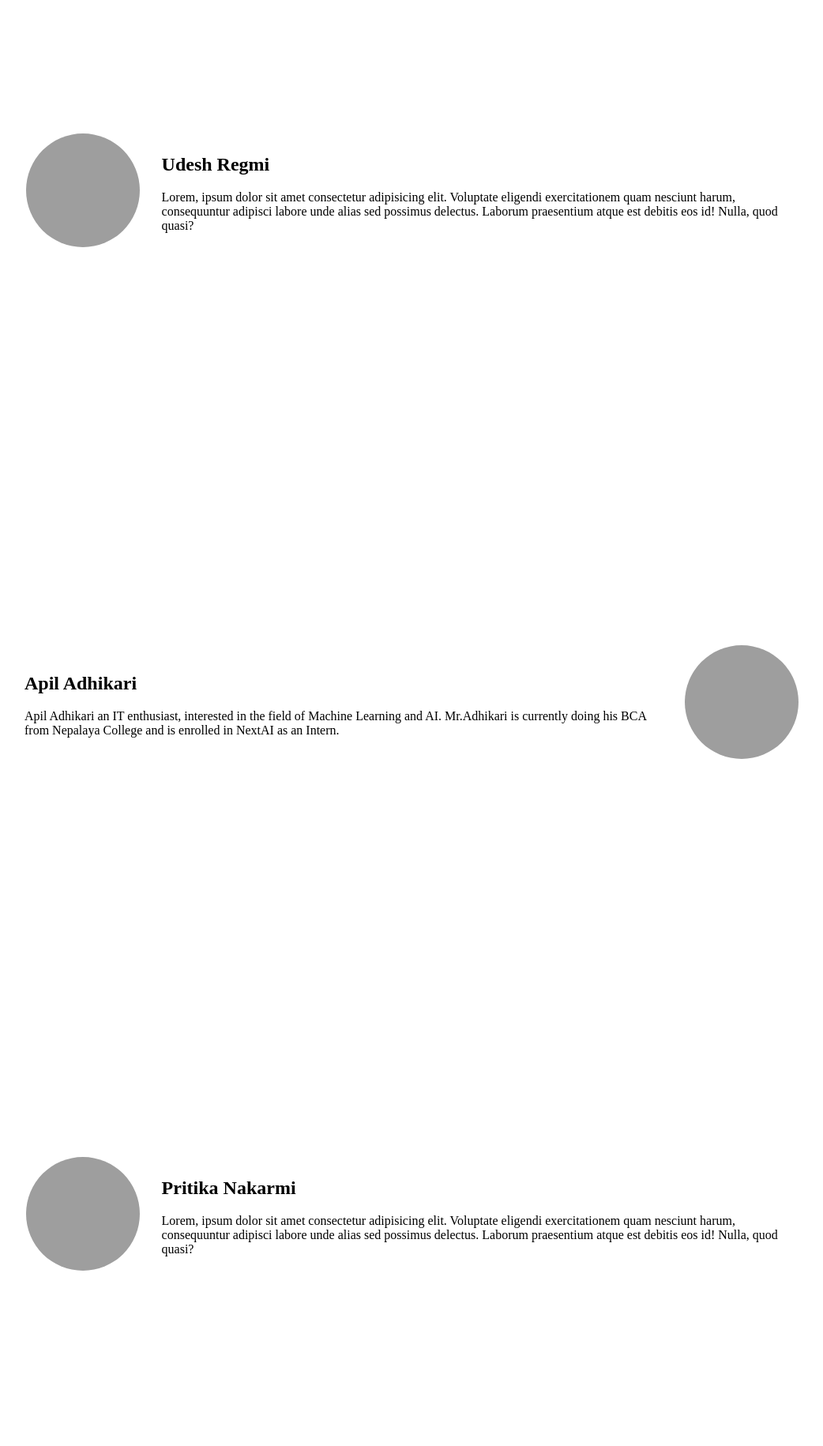
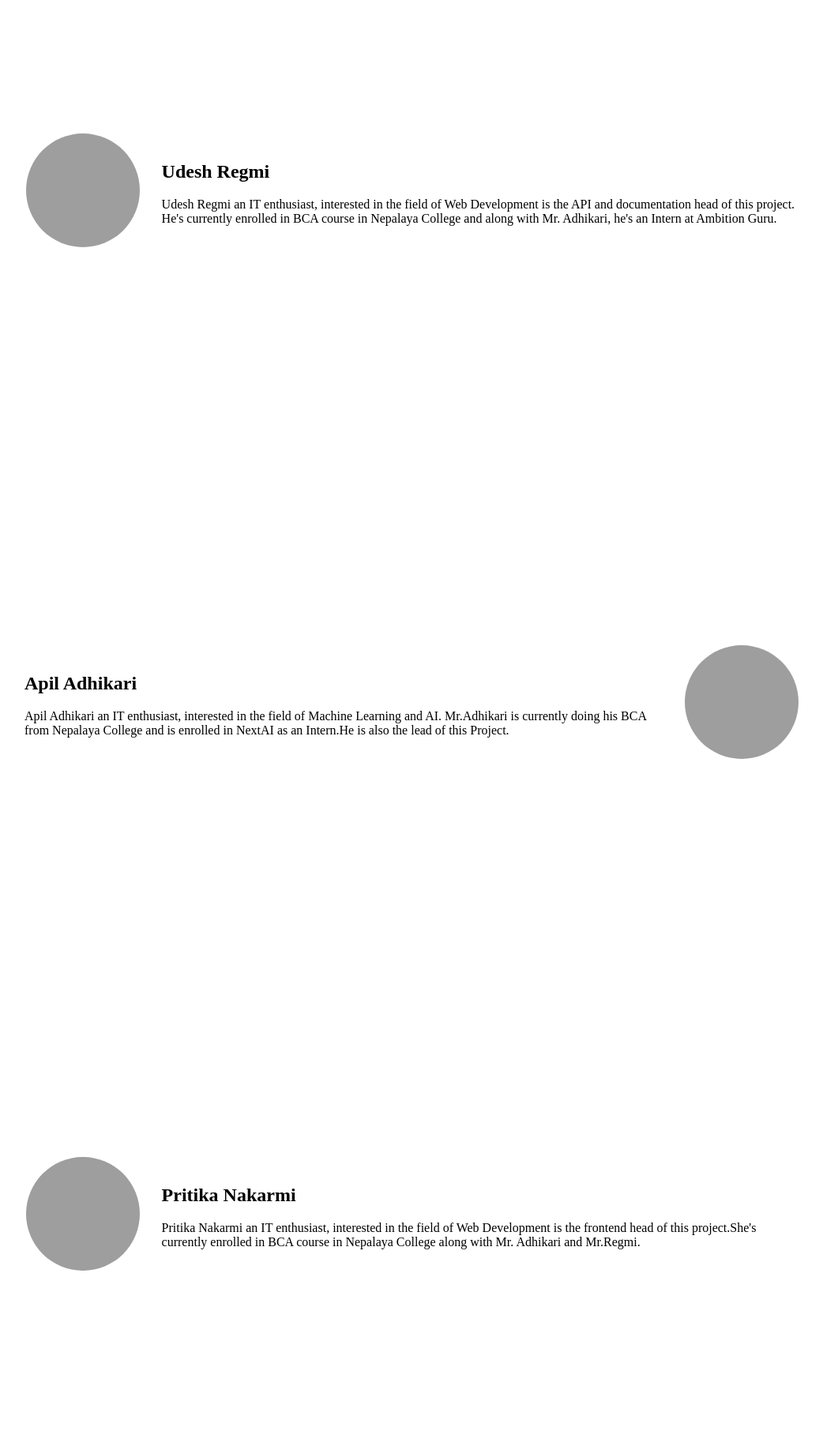
Before and after one commit to Apil120/Project_BCA, a FastAPI app: page /about.html in a window 1280 px wide. Shown: the part 161-1992 px from the top of the page at 79% size, without its empty margins (105-1147 px from the left). Run offline with FastAPI, Linux system fonts and the light colour scheme; grey boxes are pictures that could not be loaded.

Commit message:
Changes to about.html

```diff
--- a/Template/about.html
+++ b/Template/about.html
@@ -64,16 +64,14 @@
             </div>
             <div class="abouttext">
                 <h2>Udesh Regmi</h2>
-                <p>Lorem, ipsum dolor sit amet consectetur adipisicing elit. Voluptate eligendi exercitationem quam
-                    nesciunt harum, consequuntur adipisci labore unde alias sed possimus delectus. Laborum praesentium
-                    atque est debitis eos id! Nulla, quod quasi?</p>
+                <p>Udesh Regmi an IT enthusiast, interested in the field of Web Development is the API and documentation head of this project. He's currently enrolled in BCA course in Nepalaya College and along with Mr. Adhikari, he's an Intern at Ambition Guru. </p>
             </div>
         </div>
         <div class="content">
 
             <div class="abouttext">
                 <h2>Apil Adhikari</h2>
-                <p>Apil Adhikari an IT enthusiast, interested in the field of Machine Learning and AI. Mr.Adhikari is currently doing his BCA from Nepalaya College and is enrolled in NextAI as an Intern.</p>
+                <p>Apil Adhikari an IT enthusiast, interested in the field of Machine Learning and AI. Mr.Adhikari is currently doing his BCA from Nepalaya College and is enrolled in NextAI as an Intern.He is also the lead of this Project.</p>
             </div>
             <div class="abutimg">
                 <img src="https://scontent.fktm3-1.fna.fbcdn.net/v/t39.30808-6/424937990_2105526669780980_2558414955182564270_n.jpg?_nc_cat=108&ccb=1-7&_nc_sid=3635dc&_nc_ohc=ARE7YkvShywAX9KWm5E&_nc_ht=scontent.fktm3-1.fna&oh=00_AfA6nYjhtqpPOY3G-qv2_MkfGJDjUahj91pmeM4bpztTmw&oe=65C137EC"
@@ -82,14 +80,12 @@
         </div>
         <div class="content">
             <div class="abutimg">
-                <img src=" https://images.unsplash.com/photo-1500648767791-00dcc994a43e?w=500&auto=format&fit=crop&q=60&ixlib=rb-4.0.3&ixid=M3wxMjA3fDB8MHxzZWFyY2h8N3x8cG9ydHJhaXQlMjBpbWFnZXxlbnwwfHwwfHx8MA%3D%3D"
+                <img src="https://i.ibb.co/RQ27f1T/123.jpg"
                     alt="">
             </div>
             <div class="abouttext">
                 <h2>Pritika Nakarmi</h2>
-                <p>Lorem, ipsum dolor sit amet consectetur adipisicing elit. Voluptate eligendi exercitationem quam
-                    nesciunt harum, consequuntur adipisci labore unde alias sed possimus delectus. Laborum praesentium
-                    atque est debitis eos id! Nulla, quod quasi?</p>
+                <p>Pritika Nakarmi  an IT enthusiast, interested in the field of Web Development is the frontend head  of this project.She's currently enrolled in BCA course in Nepalaya College along with Mr. Adhikari and Mr.Regmi.</p>
             </div>
         </div>
     </div>
```
